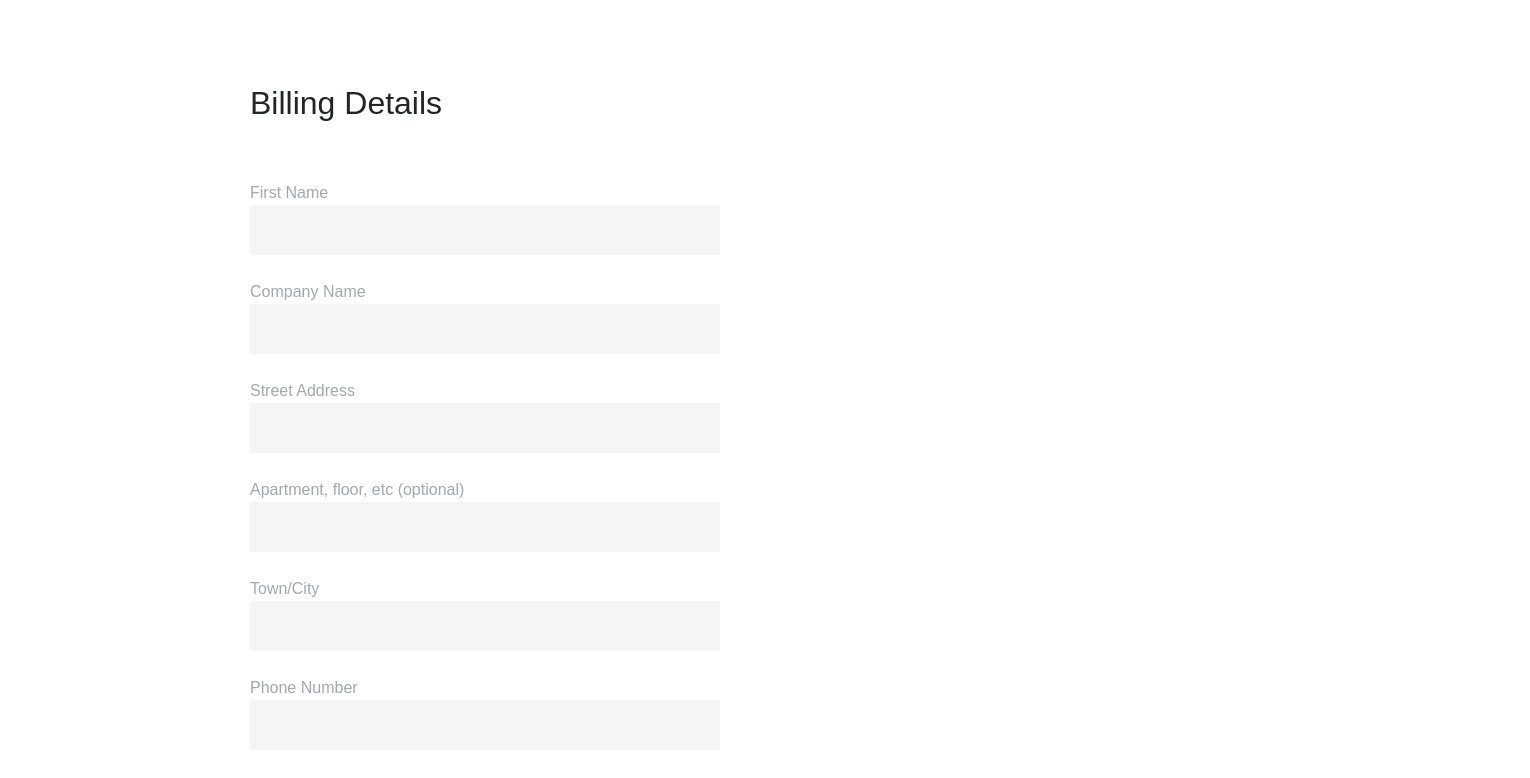
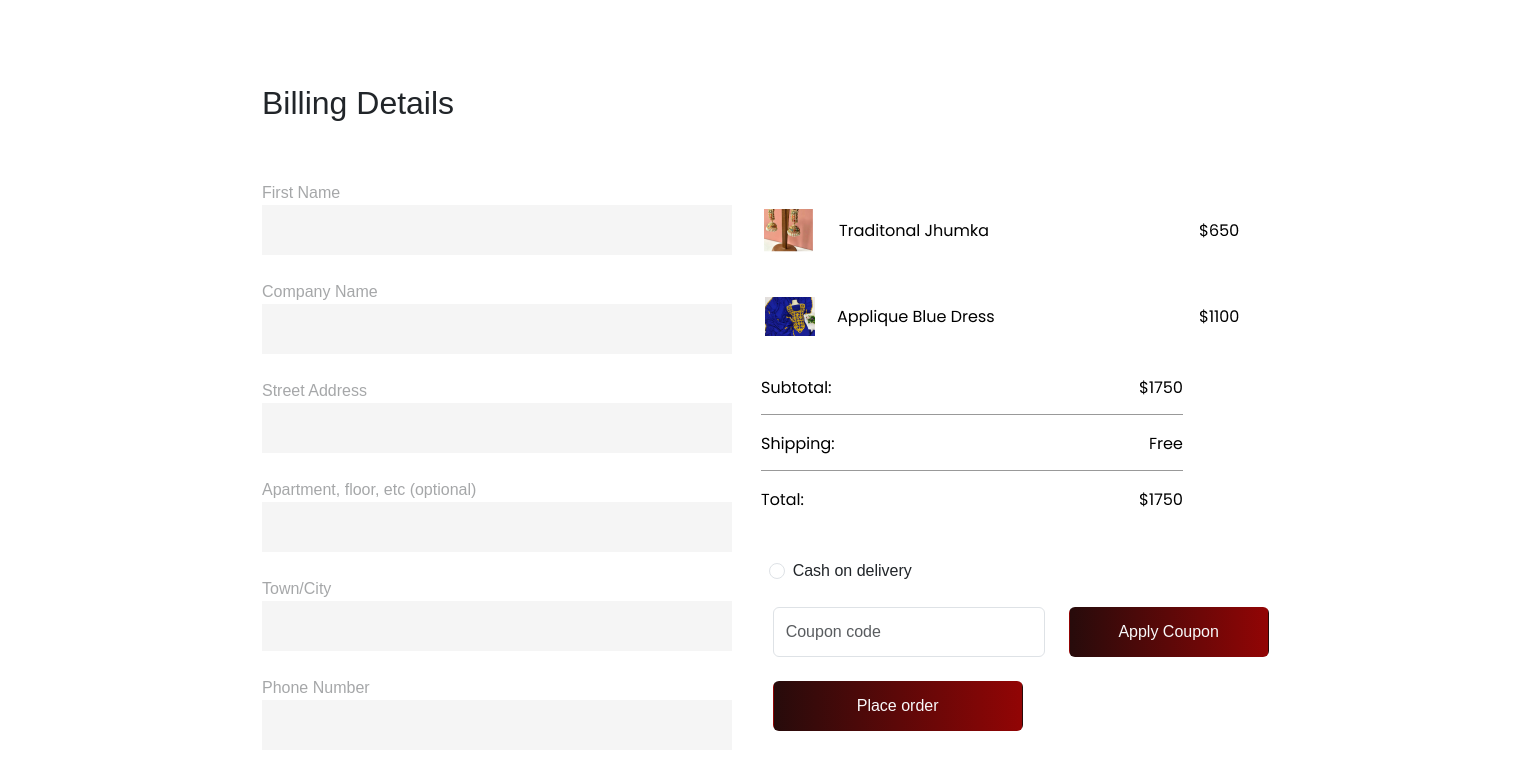
Before and after one commit to HafsaQureshi1/Ecommerce-Web-App, a React (Create React App) app: page / in a window 1280 px wide. Shown: the part 520-1298 px from the top of the page, 1530 px wide, since content can reach past the window. Built offline with nearby package versions, Linux system fonts and the light colour scheme.

Commit message:
update Checkout
update in checkout.js component

```diff
--- a/src/components/CheckOut.js
+++ b/src/components/CheckOut.js
@@ -1,5 +1,5 @@
 import React from "react"
-
+import de from '../assets/images/de.png'
     const textStyle = {
         marginLeft: '250px',
        fontFamily: 'Ag, sans-serif',
@@ -7,7 +7,7 @@ import React from "react"
 export default function CheckOut() {
   return (
     <>
-   <h6 style={{ marginLeft: '250px', marginBottom: '100px', fontFamily: 'Ag, sans-serif', }}>
+   <h6 style={{ marginLeft: '100px', marginBottom: '100px', fontFamily: 'Ag, sans-serif', }}>
         <span style={{ opacity: 0.4 }}>Account</span>
         &nbsp; / &nbsp;
         <span style={{ opacity: 0.4 }}>MyAccount</span>
@@ -16,8 +16,10 @@ export default function CheckOut() {
         &nbsp; / &nbsp;
         <span style={{ opacity: 1.0 }}>Checkout</span>
       </h6>
-    <div style={textStyle}>
-      <h2>Billing Details</h2>
+    <div className="container-fluid" style={textStyle}>
+      <h2>Billing Details </h2>
+      <div className="row">
+      <div className="col-lg-4">
       <div>
       <label htmlFor="userName" style={ {marginTop: '50px',   fontFamily: 'Ag, sans-serif',  opacity: 0.4, }} >First Name</label>
       <br />
@@ -57,7 +59,45 @@ export default function CheckOut() {
         <input type="checkbox" style={{ background:'red', marginRight: '10px'}}/>
         Save this information for faster checkout next time
       </label>
+
+      </div>
+      <div className="my-5 mx-5 col-lg-6">
+      <br />
+      <img className="mx-4" src={de} alt="" />
+      <div className="my-5 form-check">
+          <input
+            className="mx-2 form-check-input"
+            type="radio"
+            name="exampleRadios"
+            id="exampleRadio1"
+            value="option1"
+          />
+          <label className="form-check-label" htmlFor="exampleRadio1">
+            Cash on delivery
+          </label>
+          <div className="container-fluid mt-4">
+      <div className="row">
+        {/* Input field column */}
+        <div className="col-lg-6 mb-3 ">
+          <input
+            style={{textAlign:'left', width: '100%',height:'50px' }}
+            className='form-control'
+            type="text"
+            placeholder="Coupon code"
+          />
+           <button style={{width:'250px',height:'50px'}} className='my-4 gradient btn text-light' type="submit">Place order</button>
+
+        </div>
+
+        {/* Button column */}
+        <div className="col-lg-6 mb-3">
+          <button style={{width:'200px',height:'50px'}} className='gradient btn text-light' type="submit">Apply Coupon</button>
+        </div>
+      </div>
     </div>
+        </div>
+      </div>
+</div>          </div>
     </>
   )
 }
```
